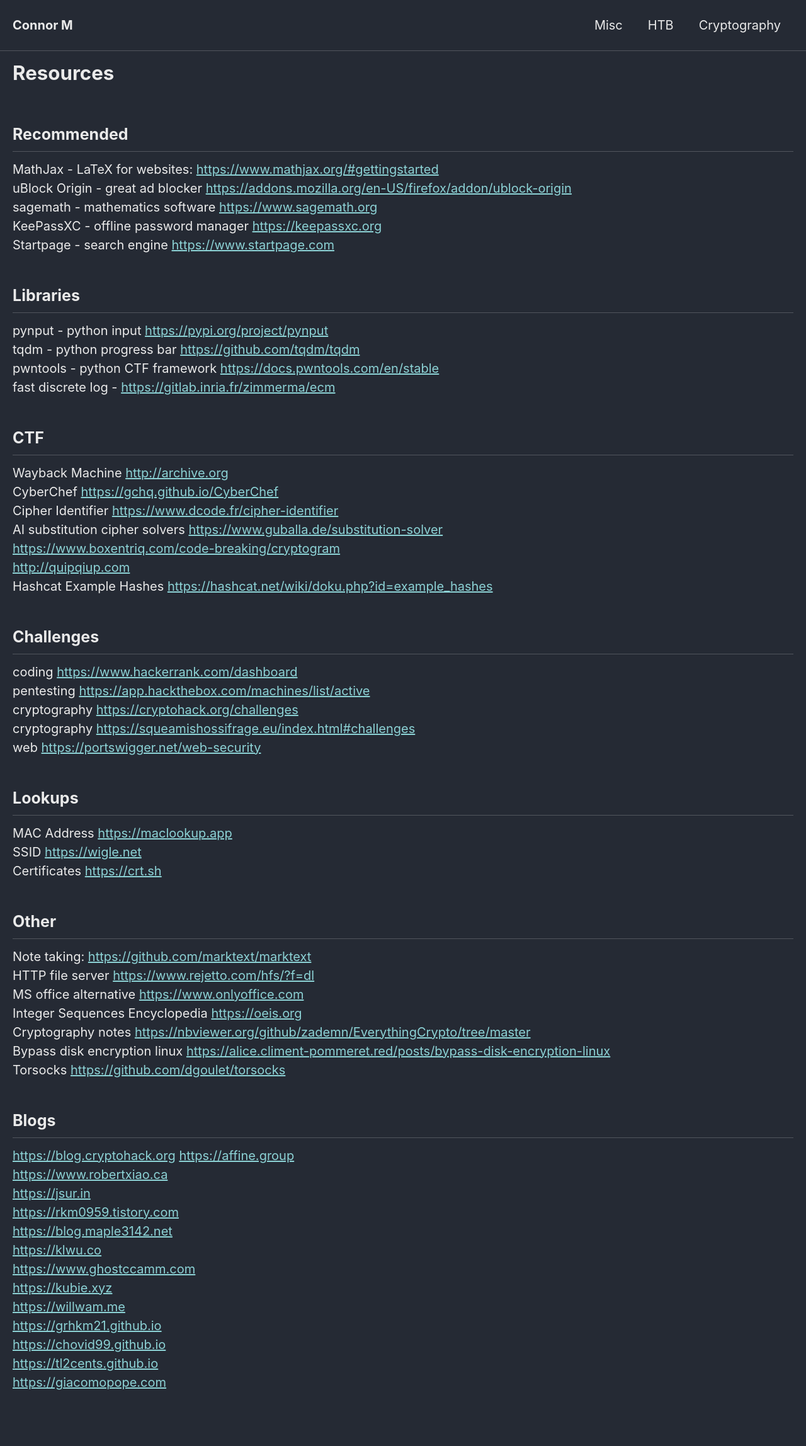
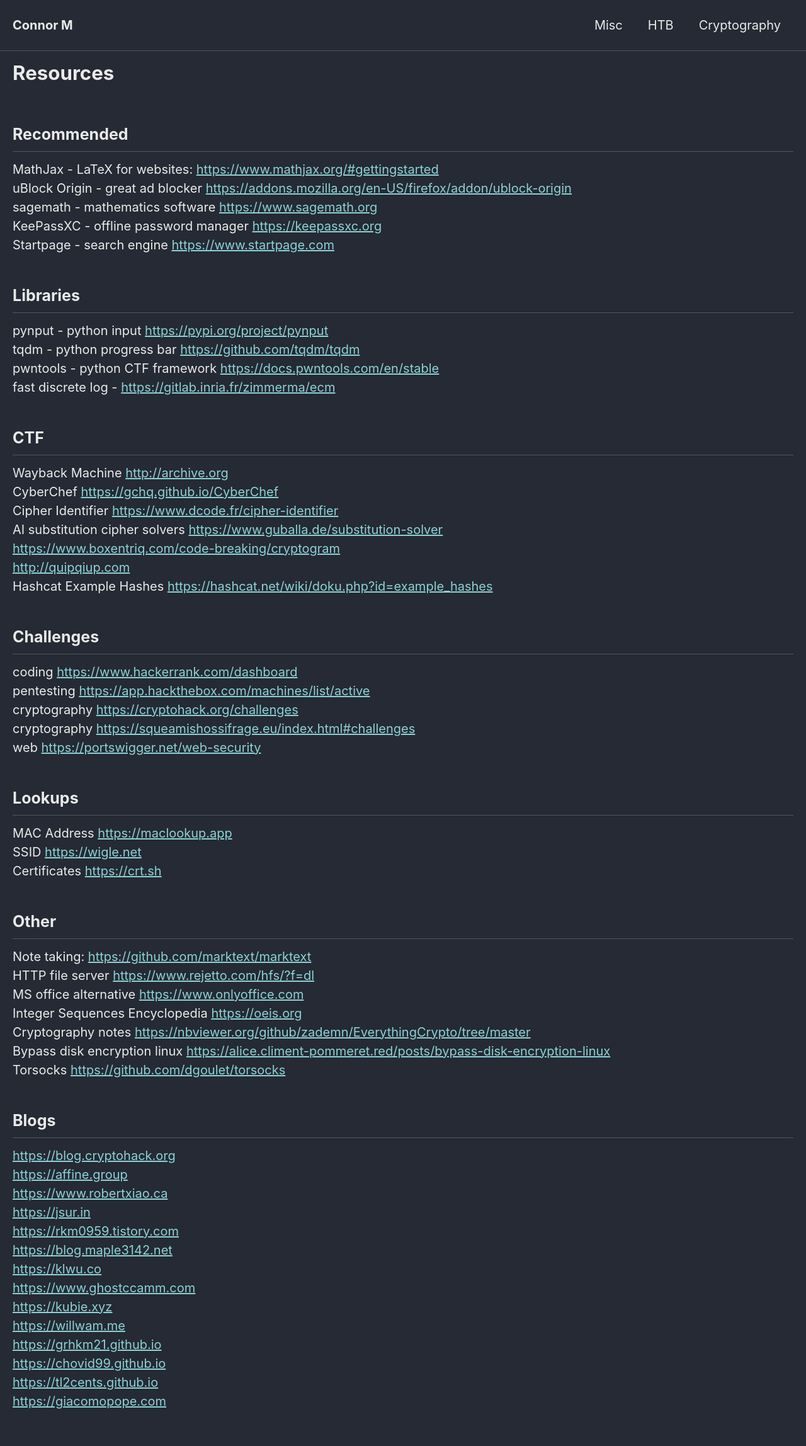
Before and after one commit to Connor-McCartney/Connor-McCartney.github.io, a Jekyll site: the page built from _pages/misc/resources.md, in a window 1280 px wide. Shown: the whole page at 63% size. Built offline with Jekyll 4.4.1, drawn with Linux system fonts in a browser that asks for light colours; cached includes are drawn as plain includes; before the commit the page ends 2266 px from its top, so only the background shows below that.

Commit message:
Update resources.md

```diff
--- a/_pages/misc/resources.md
+++ b/_pages/misc/resources.md
@@ -54,7 +54,7 @@ Torsocks <https://github.com/dgoulet/torsocks>
 
 ## Blogs
 
-<https://blog.cryptohack.org>
+<https://blog.cryptohack.org> <br>
 <https://affine.group> <br>
 <https://www.robertxiao.ca> <br>
 <https://jsur.in> <br>
@@ -67,4 +67,4 @@ Torsocks <https://github.com/dgoulet/torsocks>
 <https://grhkm21.github.io> <br>
 <https://chovid99.github.io> <br>
 <https://tl2cents.github.io> <br>
-<https://giacomopope.com>
+<https://giacomopope.com> <br>
```
